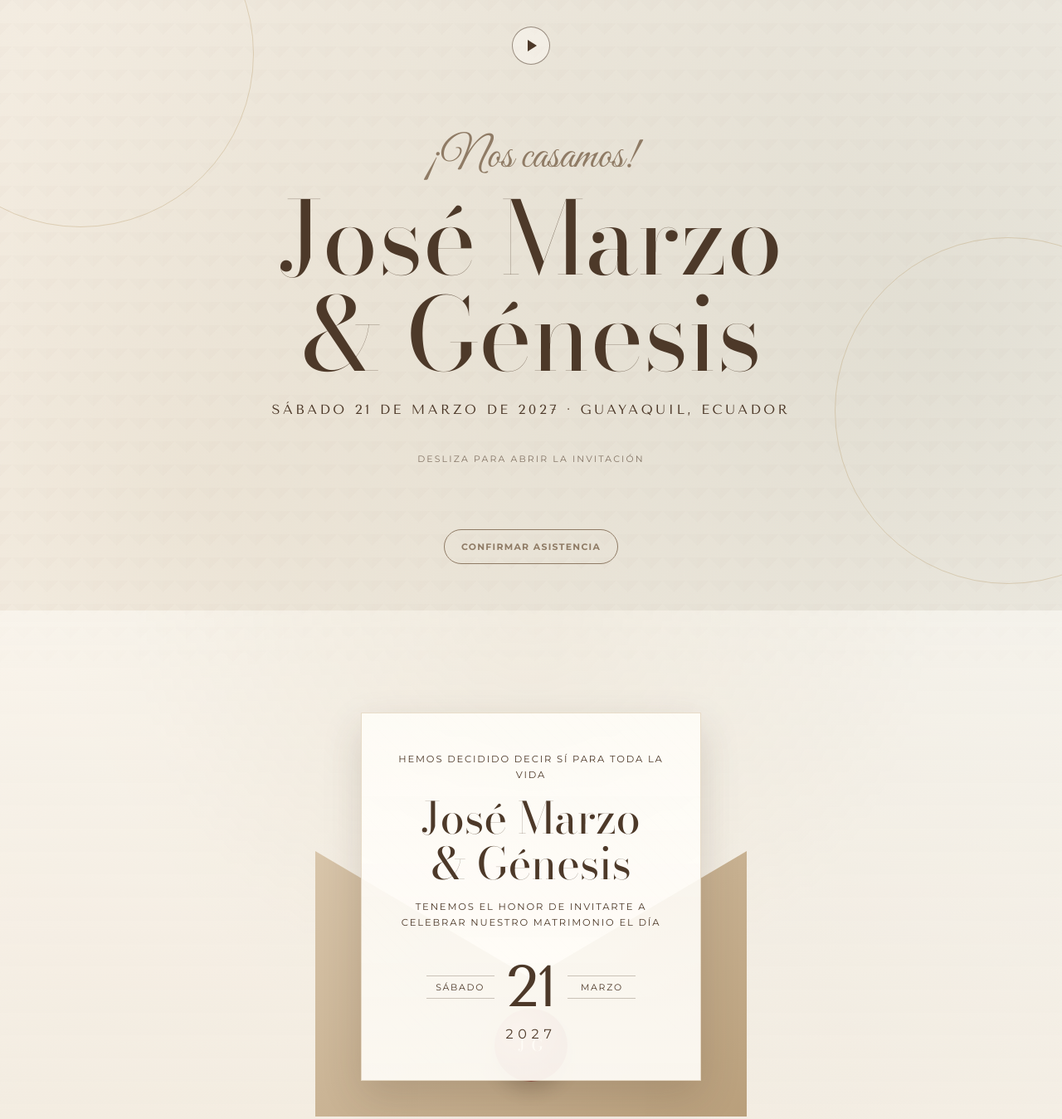
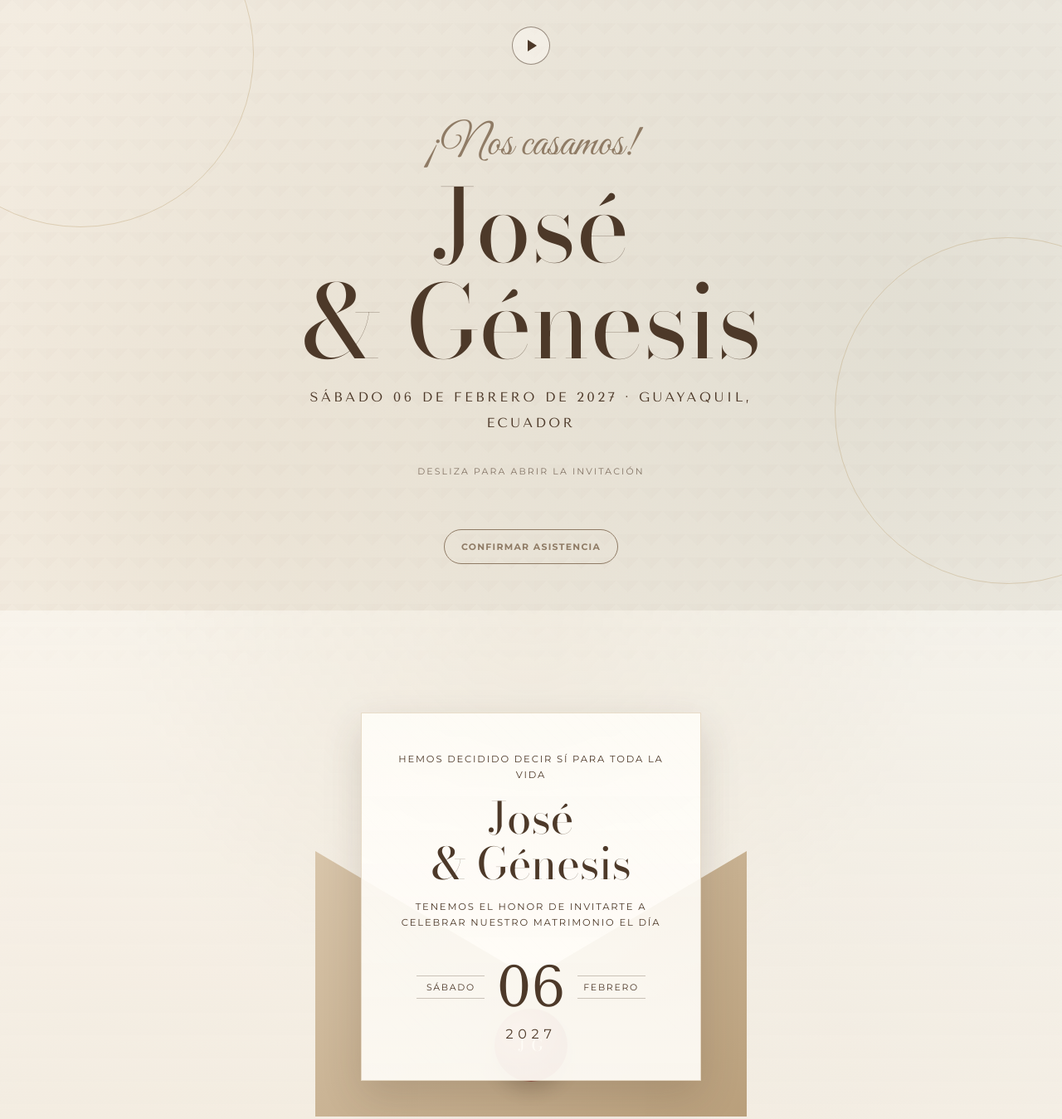
Before and after one commit to acokond/acokond.github.io, a plain HTML site: page index.html in a window 1280 px wide. Shown: the top 1349 px of the page at 83% size. Drawn offline with nearby package versions, Linux system fonts and the light colour scheme.

Commit message:
Update wedding date and names

```diff
--- a/index.html
+++ b/index.html
@@ -3,11 +3,11 @@
 <head>
   <meta charset="UTF-8">
   <meta name="viewport" content="width=device-width, initial-scale=1.0">
-  <meta name="description" content="Invitación de boda de José Marzo y Génesis">
-  <meta property="og:title" content="Boda José Marzo & Génesis">
+  <meta name="description" content="Invitación de boda de José y Génesis">
+  <meta property="og:title" content="Boda José & Génesis">
   <meta property="og:description" content="Nos casamos. Acompáñanos a celebrar nuestro matrimonio.">
   <meta property="og:type" content="website">
-  <title>Boda José Marzo & Génesis</title>
+  <title>Boda José & Génesis</title>
 
   <link rel="preconnect" href="https://fonts.googleapis.com">
   <link rel="preconnect" href="https://fonts.gstatic.com" crossorigin>
@@ -782,8 +782,8 @@
 
     <div>
       <p class="eyebrow">¡Nos casamos!</p>
-      <h1>José Marzo<br>& Génesis</h1>
-      <p class="hero-date">Sábado 21 de marzo de 2027 · Guayaquil, Ecuador</p>
+      <h1>José<br>& Génesis</h1>
+      <p class="hero-date">Sábado 06 de febrero de 2027 · Guayaquil, Ecuador</p>
       <p class="scroll-note">Desliza para abrir la invitación</p>
     </div>
 
@@ -798,12 +798,12 @@
         <div class="envelope-back" aria-hidden="true"></div>
         <article class="invite-card">
           <p class="small">Hemos decidido decir sí para toda la vida</p>
-          <h2 class="card-names">José Marzo<br>& Génesis</h2>
+          <h2 class="card-names">José<br>& Génesis</h2>
           <p class="small">Tenemos el honor de invitarte a celebrar nuestro matrimonio el día</p>
           <div class="date-row" aria-label="Fecha de la boda">
             <span class="date-chip">Sábado</span>
-            <span class="date-number">21</span>
-            <span class="date-chip">Marzo</span>
+            <span class="date-number">06</span>
+            <span class="date-chip">Febrero</span>
           </div>
           <p class="year">2027</p>
         </article>
@@ -885,7 +885,7 @@
           <p>Banco: por confirmar</p>
           <p>Tipo de cuenta: por confirmar</p>
           <p>Número de cuenta: por confirmar</p>
-          <p>Nombre: José Marzo y Génesis</p>
+          <p>Nombre: José y Génesis</p>
         </article>
 
         <article class="dress-card">
@@ -976,7 +976,7 @@
   <footer class="final reveal">
     <div class="divider"></div>
     <p class="wait">Te esperamos</p>
-    <h2 class="signature">José Marzo & Génesis</h2>
+    <h2 class="signature">José & Génesis</h2>
     <p>¡Gracias por acompañarnos!</p>
     <p class="credits">Invitación digital lista para GitHub Pages</p>
   </footer>
@@ -985,7 +985,7 @@
 
   <script>
     const CONFIG = {
-      weddingDate: "2027-03-21T17:30:00-05:00",
+      weddingDate: "2027-02-06T17:30:00-05:00",
       photosUrl: "",
       songsEndpoint: "",
       rsvpEndpoint: ""
```
